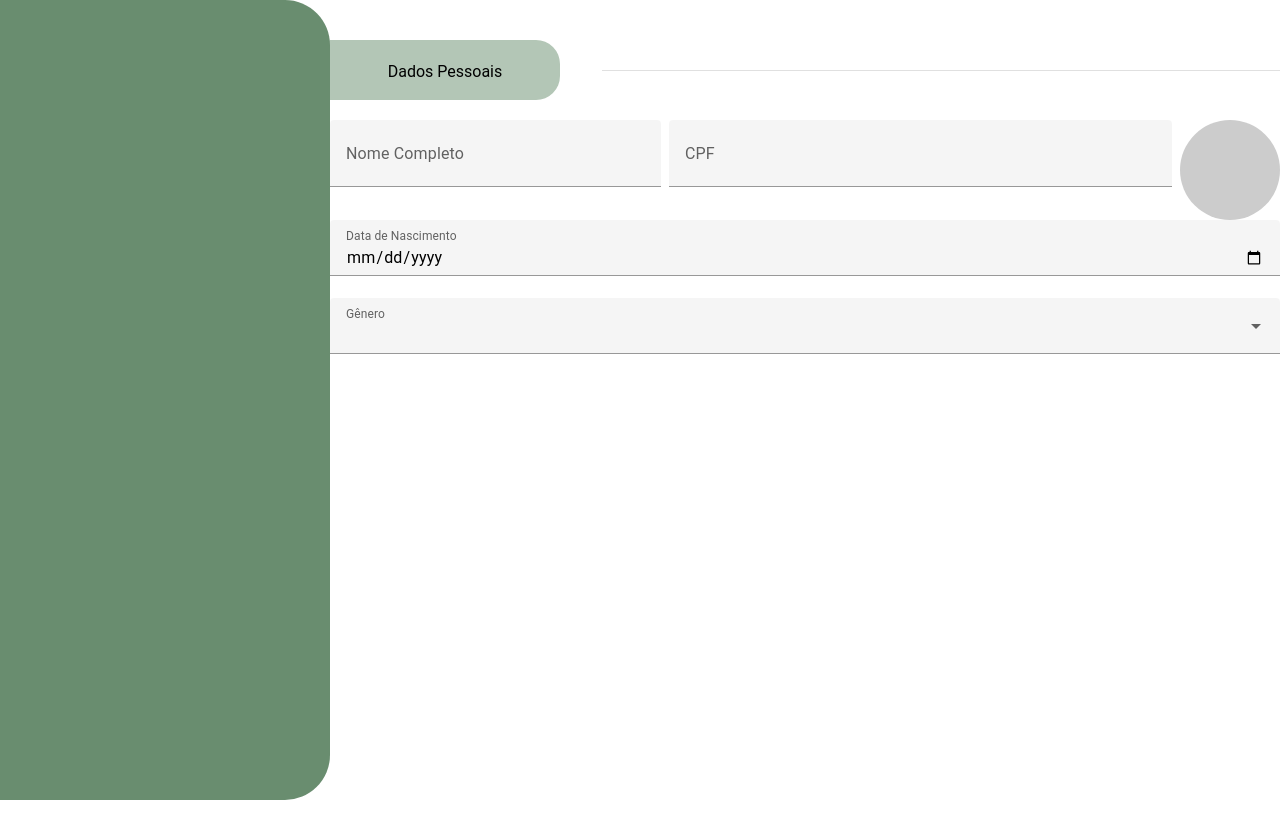
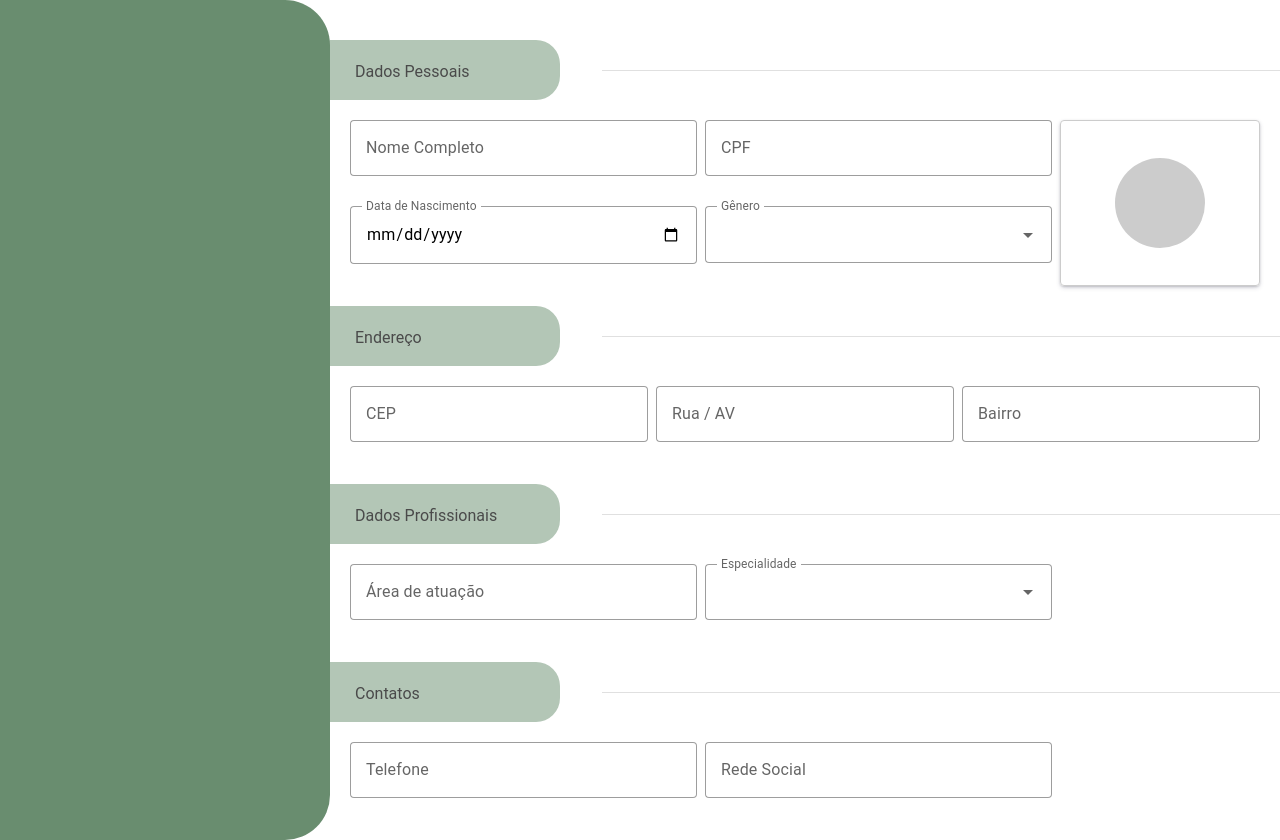
Before and after one commit to Ingridaquino/pi-front-vue, a Vue app: page / in a window 1280 px wide. Before the commit the page ends 800 px from the top, so only its background shows below. Built offline with nearby package versions, Linux system fonts and the light colour scheme.

Commit message:
Diagramação da tela de cadastro do profissional

```diff
--- a/src/components/Avatar/CPAvatar.vue
+++ b/src/components/Avatar/CPAvatar.vue
@@ -1,5 +1,5 @@
 <template>
-    <div>
+    <div class="avatar-box">
         <v-avatar :size="size" :image="photoUrl" color="#ccc" ></v-avatar>
 
     </div>
@@ -50,3 +50,17 @@ export default {
     }
 };
 </script>
+
+<style>
+.avatar-box {
+    height: 100%;
+    width: 100%;
+    border: 1px solid #ccc;
+    border-radius: 4px;
+    display: flex;
+    justify-content: center;
+    align-items: center;
+    padding: 8px;
+    box-shadow: rgba(50, 50, 93, 0.25) 0px 2px 5px -1px, rgba(0, 0, 0, 0.3) 0px 1px 3px -1px;
+}
+</style>
--- a/src/components/Input/CPInput.vue
+++ b/src/components/Input/CPInput.vue
@@ -1,5 +1,9 @@
 <template>
-  <v-text-field :type="type" :placeholder="placeholder" :label="label" :model-value="modelValue" @update:modelValue="updateValue"></v-text-field>
+  <v-text-field variant="outlined"
+    :type="type" :placeholder="placeholder"
+    :label="label" :model-value="modelValue"
+    @update:modelValue="updateValue"
+    :size="size"></v-text-field>
 </template>
 
 <script setup>
@@ -12,6 +16,7 @@ const props = defineProps({
   label: String,
   disabled: String,
   modelValue: String,
+  size: String,
 })
 
 const updateValue = (value) => {
--- a/src/components/Select/CPSelect.vue
+++ b/src/components/Select/CPSelect.vue
@@ -4,6 +4,7 @@
         :items="options"
         :label="label"
         @change="handleSelectChange"
+        variant="outlined"
     ></v-select>
 </template>
 
--- a/src/components/Stepper /CPStepper.vue
+++ b/src/components/Stepper /CPStepper.vue
@@ -26,12 +26,11 @@ const props = defineProps({
     background-color: var(--color-secondary);
     border-radius: 0 24px 24px 0;
     margin: 20px 10px 20px 0;
-    padding: 20px 0;
+    padding: 20px 25px;
 }
 
 p {
-    text-align: center;
-    font-weight: thin;
+    color: #4a4a4a;
 }
 
 </style>
--- a/src/components/screens/Register/ProfessionalRegistration/ProfessionalRegistration.vue
+++ b/src/components/screens/Register/ProfessionalRegistration/ProfessionalRegistration.vue
@@ -1,20 +1,26 @@
 <template>
     <div class="professional__container">
         <CPBackground />
+        <div class="professional__container--inputs">
+            <form>
+                <CPStepper text="Dados Pessoais"/>
+                <div class="inputs">
+                    <PersonalData  :form="form"/>
+                </div>
 
-        <div class="professional__container--inputs">
-            <CPStepper text="Dados Pessoais"/>
-            <form>
+                <CPStepper text="Endereço"/>
                 <div class="inputs">
-                    <div class="inputs-gridA">
-                        <CPInput v-model="name" label="Nome Completo" type="name" />
-                        <CPInput v-model="text" label="CPF" type="text" size="small" />
-                        <CPAvatar size="100"/>
-                    </div>
-                    <div class="inputs-gridB">
-                        <CPInput v-model="date" label="Data de Nascimento" type="date" />
-                        <CPSelect v-model="gender" label="Gênero" :options="genders" />
-                    </div>
+                    <Address :form="form"/>
+                </div>
+
+                <CPStepper text="Dados Profissionais"/>
+                <div class="inputs">
+                    <ProfessionalDetails :form="form"/>
+                </div>
+
+                <CPStepper text="Contatos"/>
+                <div class="inputs">
+                    <Contacts :form="form"/>
                 </div>
             </form>
         </div>
@@ -22,22 +28,34 @@
 </template>
 
 <script setup>
-import CPAvatar from '@/components/Avatar/CPAvatar.vue';
+import CPStepper from '@/components/Stepper /CPStepper.vue';
 import CPBackground from '@/components/Background/CPBackground.vue';
-import CPInput from '@/components/Input/CPInput.vue';
-import CPSelect from '@/components/Select/CPSelect.vue';
-import CPStepper from '@/components/Stepper /CPStepper.vue';
+import PersonalData from './components/PersonalData.vue';
+import Address from './components/Address.vue';
+import ProfessionalDetails from './components/ProfessionalDetails.vue';
+import Contacts from './components/Contacts.vue';
 
 
 import { ref } from 'vue';
 
-let name = ref('')
-let date = ref('')
-let gender = ref('')
-let text = ref('')
 
-console.log(name, '?')
-const genders = ['Masculino', 'Feminino', 'Outro'];
+let form = ref({
+    name: '',
+    date: '',
+    gender: '',
+    text: '',
+    number: '',
+    complement: '',
+    neighborhood: '',
+    area: '',
+    specialty: '',
+    phone: '',
+    network: ''
+
+
+});
+
+
 </script>
 
 <style>
@@ -53,14 +71,9 @@ const genders = ['Masculino', 'Feminino', 'Outro'];
 }
 
 .inputs {
-
+    margin: 0 20px
 }
 
-.inputs-gridA {
-    display: flex;
-    flex-direction: row;
-    gap: 8px;
-}
 
 .v-field__input {
     display: inline !important;
--- /dev/null
+++ b/src/components/screens/Register/ProfessionalRegistration/components/Address.vue
@@ -0,0 +1,26 @@
+<template>
+    <div class="inputs-gridA">
+        <CPInput v-model="form.number" label="CEP" type="text" />
+        <CPInput v-model="form.complement" label="Rua / AV" type="text" />
+        <CPInput v-model="form.neighborhood" label="Bairro" type="text" />
+    </div>
+
+</template>
+<script setup>
+import CPInput from '@/components/Input/CPInput.vue';
+
+const props = defineProps({
+    form: {}
+})
+
+</script>
+
+<style scoped>
+.inputs-gridA {
+    display: flex;
+    flex-direction: row;
+    gap: 8px;
+}
+
+
+</style>
--- /dev/null
+++ b/src/components/screens/Register/ProfessionalRegistration/components/Contacts.vue
@@ -0,0 +1,25 @@
+<template>
+    <div class="inputs-gridA">
+        <CPInput v-model="form.phone" label="Telefone" type="number" />
+        <CPInput v-model="form.network" label="Rede Social" type="url" />
+    </div>
+
+</template>
+<script setup>
+import CPInput from '@/components/Input/CPInput.vue';
+
+const props = defineProps({
+    form: {}
+})
+
+</script>
+
+<style scoped>
+.inputs-gridA {
+    display: grid;
+    grid-template-columns: 1fr 1fr 200px;
+    gap: 8px;
+}
+
+
+</style>
--- /dev/null
+++ b/src/components/screens/Register/ProfessionalRegistration/components/PersonalData.vue
@@ -0,0 +1,44 @@
+<template>
+    <div class="inputs-box">
+        <div class="inputs-gridA">
+            <CPInput v-model="form.name" label="Nome Completo" type="name" />
+            <CPInput v-model="form.text" label="CPF" type="text" />
+            <CPInput v-model="form.date" label="Data de Nascimento" type="date" />
+            <CPSelect v-model="form.gender" label="Gênero" :options="genders" />
+        </div>
+        <div class="inputs-gridB">
+            <CPAvatar size="90"/>
+        </div>
+    </div>
+</template>
+
+<script setup>
+import CPInput from '@/components/Input/CPInput.vue';
+import CPSelect from '@/components/Select/CPSelect.vue';
+import CPAvatar from '@/components/Avatar/CPAvatar.vue';
+
+const props = defineProps({
+    form: {}
+})
+
+
+const genders = ['Masculino', 'Feminino', 'Outro'];
+
+</script>
+
+<style scoped>
+
+.inputs-box {
+    display: grid;
+    grid-template-columns: 1fr 200px;
+    gap: 8px;
+}
+
+.inputs-gridA {
+    display: grid;
+    grid-template-columns: 1fr 1fr;
+    gap: 8px;
+}
+
+
+</style>
--- /dev/null
+++ b/src/components/screens/Register/ProfessionalRegistration/components/ProfessionalDetails.vue
@@ -0,0 +1,26 @@
+<template>
+    <div class="inputs-gridA">
+        <CPInput v-model="form.area" label="Área de atuação" type="text" />
+        <CPSelect v-model="form.specialty" label="Especialidade" :options="specialties" />
+    </div>
+
+</template>
+<script setup>
+import CPInput from '@/components/Input/CPInput.vue';
+import CPSelect from '@/components/Select/CPSelect.vue';
+
+const props = defineProps({
+    form: {}
+})
+
+</script>
+
+<style scoped>
+.inputs-gridA {
+    display: grid;
+    grid-template-columns: 1fr 1fr 200px;
+    gap: 8px;
+}
+
+
+</style>
```
